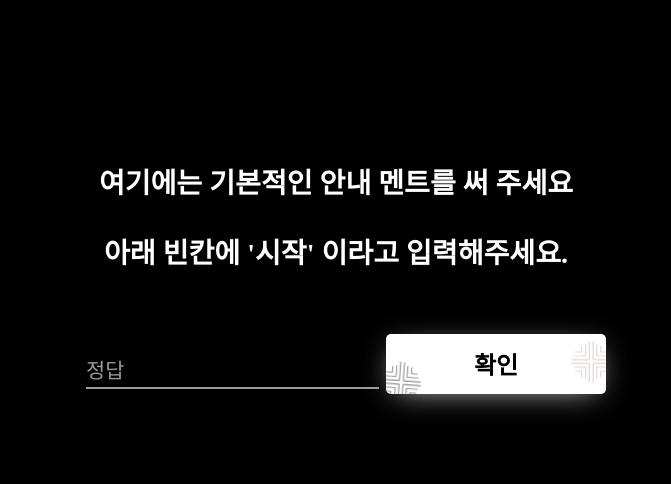
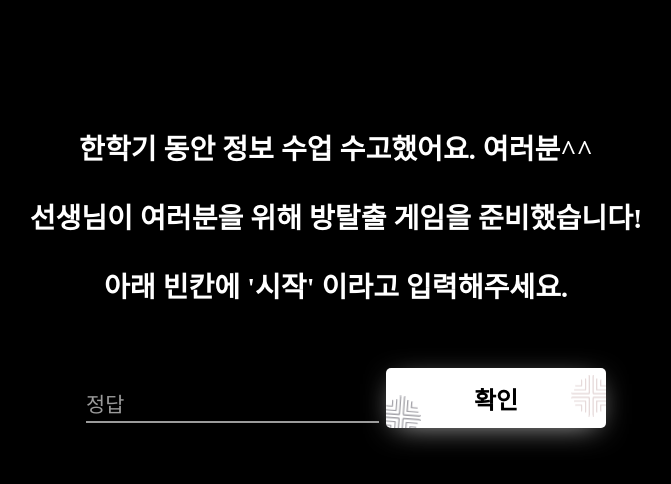
Before and after one commit to SY0213/escapeInfo2023, a plain HTML site: page index.html in a window 1280 px wide. Shown: the whole page, without its empty margins (304-975 px from the left). Drawn offline with Linux system fonts and the light colour scheme; a web font is replaced by a local one.

Commit message:
index 파일에 안내문 수정

```diff
--- a/index.html
+++ b/index.html
@@ -2,7 +2,7 @@
 <html>
 
   <head>
-    <title> 방탈출 게임의 제목 작성 </title>
+    <title> 정보 수업 한학기 마무으리~ </title>
     <meta charset="UTF-8">
     <link rel="stylesheet" href="./code_page/style.css">
     <script type="text/javascript" src="./code_page/script.js"></script>
@@ -11,7 +11,8 @@
     <body>
 
       <div class="intro">
-        <h3> 여기에는 기본적인 안내 멘트를 써 주세요 </h3>
+        <h3> 한학기 동안 정보 수업 수고했어요. 여러분^^ </h3>
+        <h3> 선생님이 여러분을 위해 방탈출 게임을 준비했습니다! </h3>
         <h3> 아래 빈칸에 '시작' 이라고 입력해주세요. </h3>
       </div>
 
```
